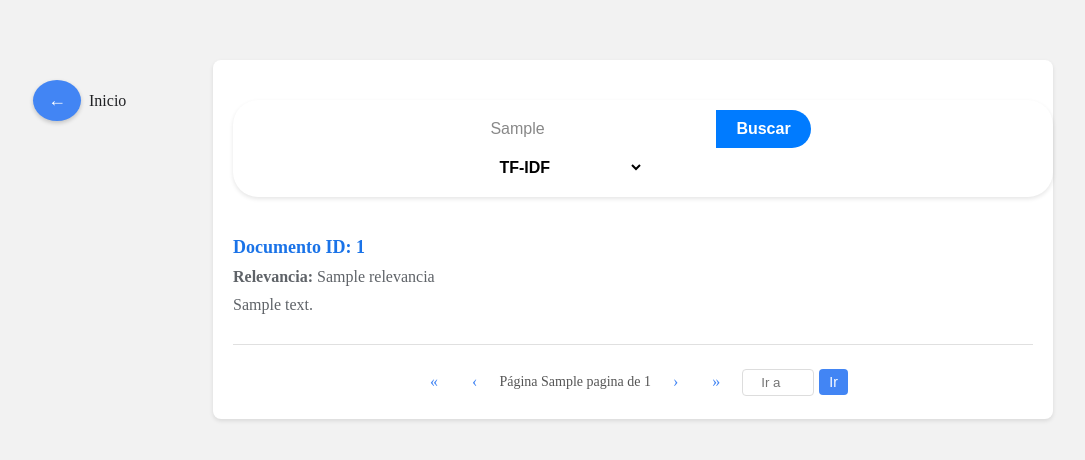
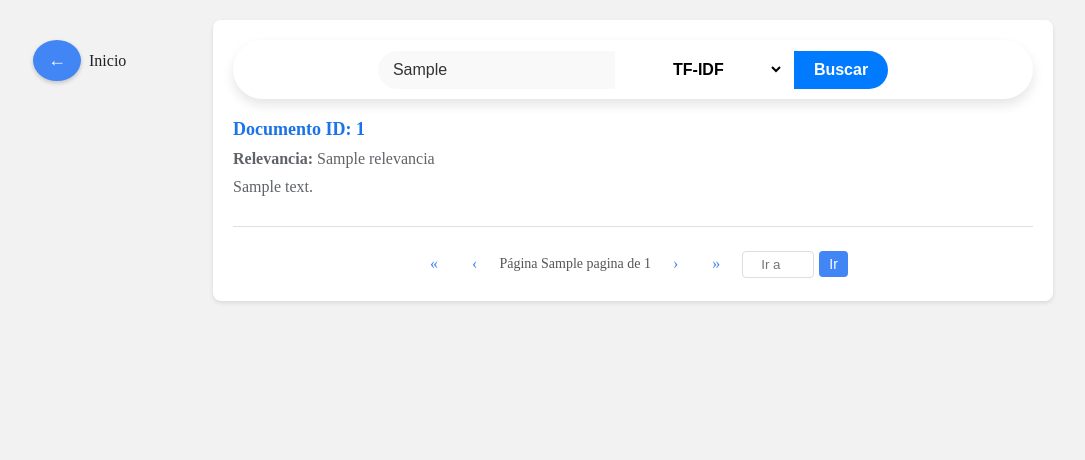
Before and after one commit to azambrano43/ri_proyecto_1b, a Flask app: template templates/resultados.html in a window 1280 px wide. Shown: the top 460 px of the page, without its empty margins (7-1092 px from the left). Run offline with Flask 3, Linux system fonts and the light colour scheme; the template is opened without the code that fills it: most values are stand-ins (such as "Sample title", 1, 10 or a date in 2020); parts of the project's set-up code (start-up, migrations or seed data) failed here and were passed over.

Commit message:
Updated CSS styles for search box and result container, and rearranged HTML structure for search form in resultados.html

```diff
--- a/static/resultados.css
+++ b/static/resultados.css
@@ -133,55 +133,58 @@ body {
 }
 
 
-
 /* Barra de búsqueda dentro de los resultados */
+/* Barra de búsqueda */
 .search-box {
     display: flex;
+    justify-content: center;
     align-items: center;
-    justify-content: center;
-    background-color: #fff;
-    border-radius: 25px;
-    box-shadow: 0 2px 4px rgba(0, 0, 0, 0.1);
-    overflow: hidden;
-    margin: 20px auto;
-    padding: 10px;
-    width: 100%;
-    max-width: 800px;
+    background-color: #ffffff;
+    border-radius: 35px;
+    box-shadow: 0 6px 12px rgba(0, 0, 0, 0.1);
+    width: 950px; /* Aumentado para pantallas grandes */
+    max-width: 95%; /* Ajuste para pantallas pequeñas */
+    padding: 10px 20px; /* Espaciado interno */
+    margin: 0 auto; /* Centrado horizontal */
   }
 
-  .search-box input[type="text"] {
+/* Botón de búsqueda */
+.search-box button {
+    flex: 0 0 auto; /* Fija el tamaño del botón */
     border: none;
-    outline: none;
-    padding: 10px 15px;
-    flex: 1;
-    font-size: 16px;
-    color: #888;
-    border-radius: 25px 0 0 25px;
-  }
-
-  .search-box button {
-    border: none;
-    outline: none;
     padding: 10px 20px;
     background-color: #007bff;
     color: #fff;
     font-weight: bold;
     font-size: 16px;
+    border-radius: 0 25px 25px 0; /* Ajuste específico para el borde derecho */
     cursor: pointer;
-    border-radius: 0 25px 25px 0;
     transition: background-color 0.3s ease;
 }
 
+/* Ajuste adicional para evitar inconsistencias */
 .search-box button:hover {
     background-color: #0056b3;
 }
 
-  .method-selection {
-    display: flex;
-    align-items: center;
-    margin-left: 10px;
+/* Input */
+.search-box input[type="text"] {
+    flex: 1; /* Ajusta el ancho proporcional */
+    border: none;
+    padding: 10px 15px;
+    font-size: 16px;
+    border-radius: 25px 0 0 25px; /* Borde izquierdo redondeado */
+    background-color: #f9f9f9;
+    color: #333;
+    margin: 0; /* Asegura que no haya separación extra */
 }
 
+/* Previene bordes o separaciones visibles */
+.search-box input[type="text"]:focus {
+    outline: none;
+}
+
+/* Menú desplegable */
 .method-selection select {
     border: none;
     outline: none;
@@ -189,16 +192,7 @@ body {
     font-size: 16px;
     color: black;
     background-color: transparent;
-    cursor: pointer;
-    border-radius: 4px;
     font-weight: bold;
+    text-align: center;
+    border-radius: 0; /* Sin redondeo adicional */
 }
-
-  .result-container {
-    background-color: #fff;
-    padding: 20px;
-    border-radius: 8px;
-    max-width: 800px;
-    margin: 60px auto 20px; /* Ajusta para dejar espacio para la barra superior */
-    box-shadow: 0 2px 4px rgba(0, 0, 0, 0.1);
-  }
--- a/templates/resultados.html
+++ b/templates/resultados.html
@@ -15,10 +15,10 @@
 
     <div class="result-container">
         <!-- Caja de búsqueda -->
+        <!-- Caja de búsqueda -->
     <div class="search-box">
-            <form action="/buscar" method="GET">
+        <form action="/buscar" method="GET" style="display: flex; align-items: center; gap: 10px;">
             <input type="text" name="consulta" class="search-input" value="{{ raw_consulta }}" placeholder="Escribe tu consulta aquí..." required>
-                <button type="submit" class="search-button">Buscar</button>
             <div class="method-selection">
                 <select name="metodo" class="method-dropdown">
                     <option value="tfidf" {% if metodo == "tfidf" %}selected{% endif %}>TF-IDF</option>
@@ -27,6 +27,7 @@
                     <option value="indice_invertido" {% if metodo == "indice_invertido" %}selected{% endif %}>Índice Invertido</option>
                 </select>
             </div>
+            <button type="submit" class="search-button">Buscar</button>
         </form>
     </div>
 
```
Lines whose indentation alone changed are shown as unchanged.
